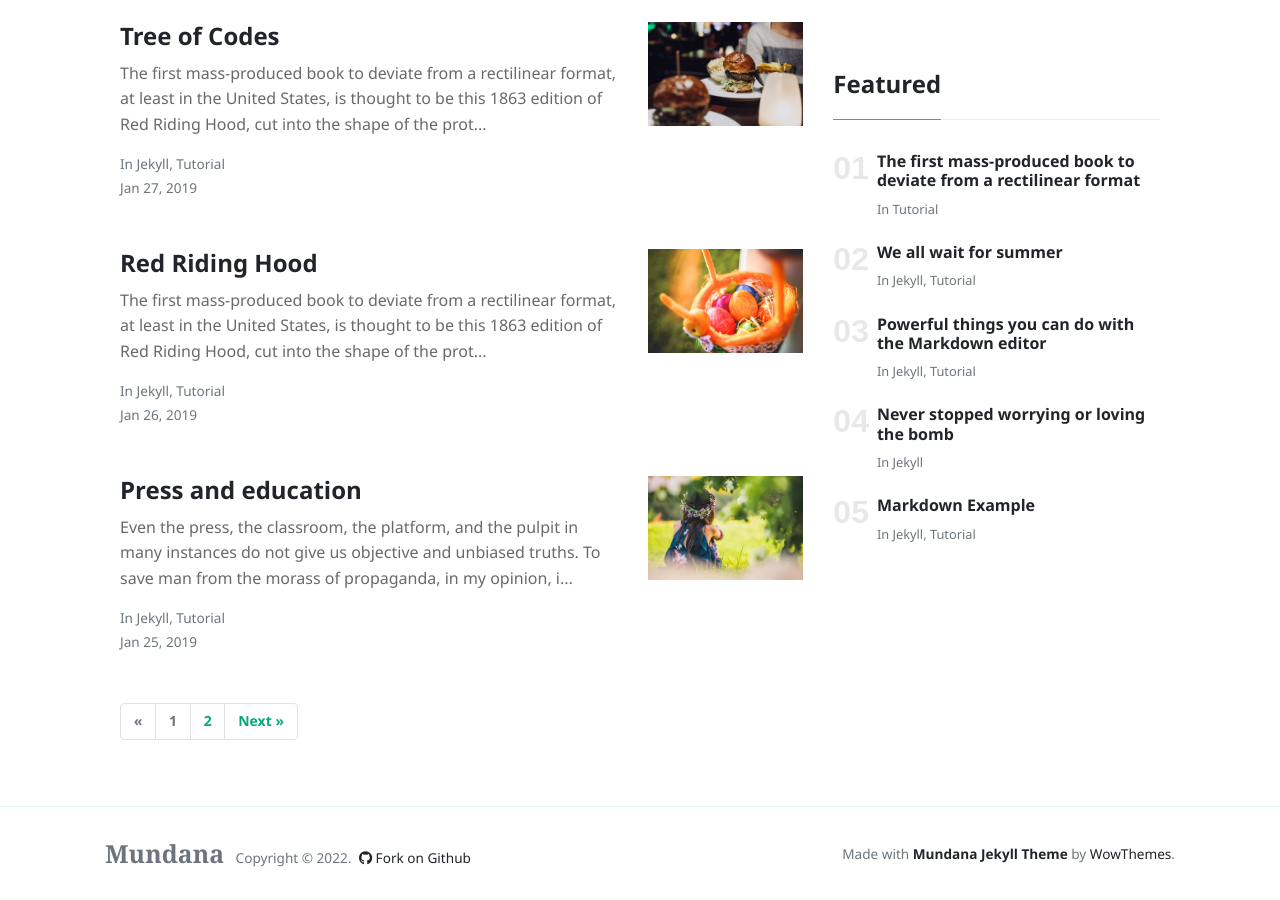
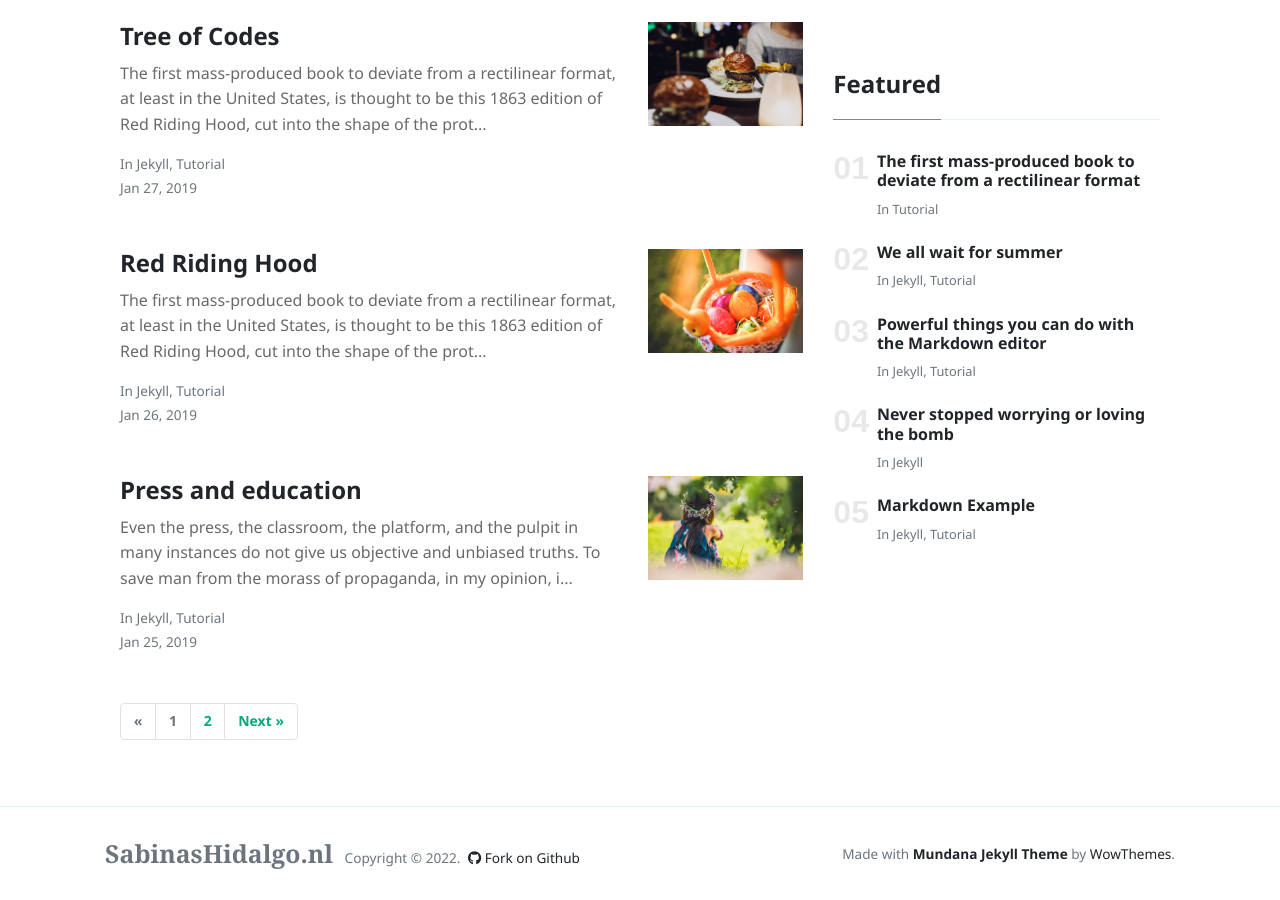
Before and after one commit to creaTIP-soluciones/SHNL, a Jekyll site: the page built from index.html, in a window 1280 px wide and 900 px high, scrolled down 1707 px. Built offline with Jekyll 4.4.1, drawn with Linux system fonts in a browser that asks for light colours; nearby versions of some CDN libraries; the list of posts is cut into pages by our own code.

Commit message:
Update default.html

```diff
--- a/_layouts/default.html
+++ b/_layouts/default.html
@@ -77,7 +77,7 @@
         <div class="container">
         <div class="row align-items-center justify-content-between">
             <div>
-                <span class="navbar-brand mr-2 mb-0"><strong>Mundana</strong></span>
+                <span class="navbar-brand mr-2 mb-0"><strong>SabinasHidalgo.nl</strong></span>
                 <span>Copyright © <script>document.write(new Date().getFullYear())</script>.</span>
 
                 <!--  Github Repo Star Btn-->
```
